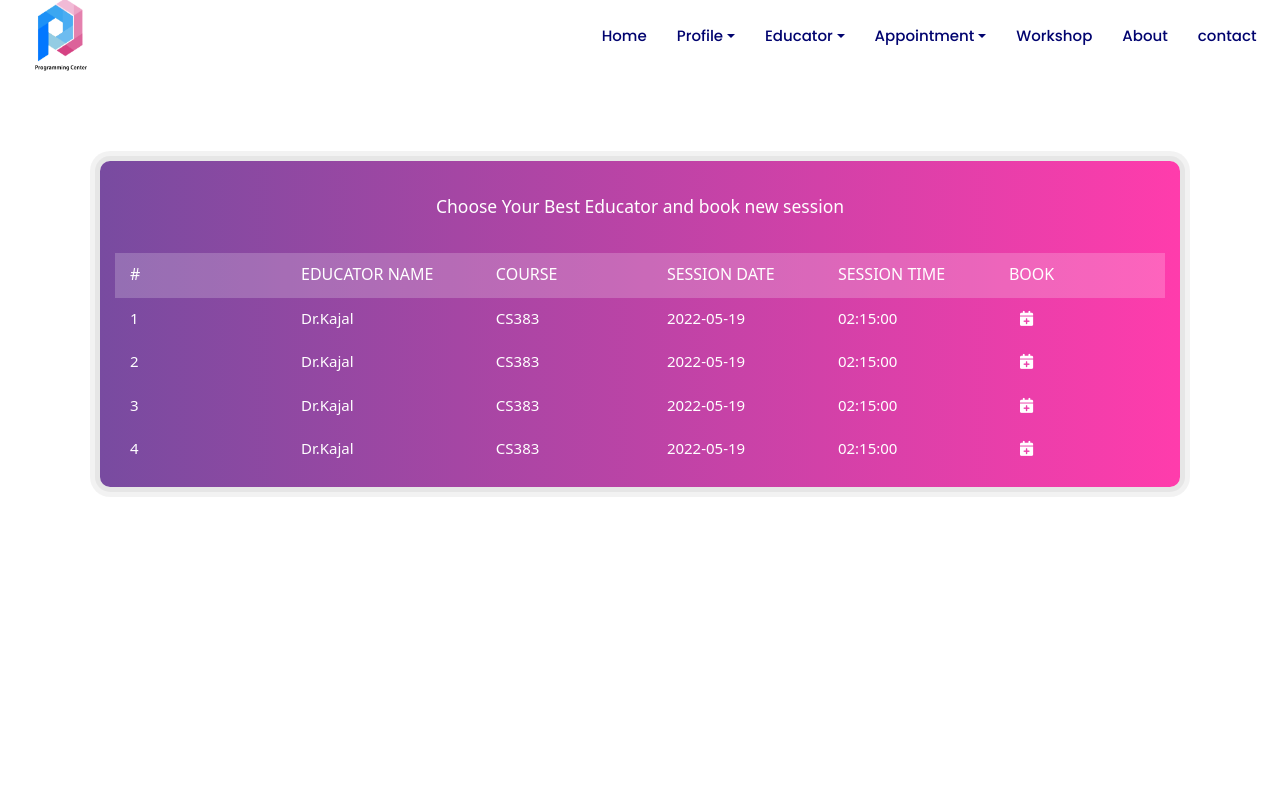
After one commit to Amani-AZ/ProCenter-383, a PHP site: page /student_schedule.html in a window 1280 px wide. The commit adds this page. Run offline with PHP 8.4, Linux system fonts and the light colour scheme; some libraries are stand-ins or nearby versions.

Commit message:
Arwa 1st update

```diff
--- /dev/null
+++ b/student_schedule.html
@@ -0,0 +1,180 @@
+<html>
+  <head>
+    <title>Student Schedule</title>
+
+    <!-- Required meta tags -->
+    <meta charset="utf-8">
+    <meta name="viewport" content="width=device-width, initial-scale=1">
+
+    <!-- Bootstrap CSS -->
+    <!-- <link href="https://cdn.jsdelivr.net/npm/bootstrap@5.0.2/dist/css/bootstrap.min.css" rel="stylesheet" integrity="sha384-EVSTQN3/azprG1Anm3QDgpJLIm9Nao0Yz1ztcQTwFspd3yD65VohhpuuCOmLASjC" crossorigin="anonymous"> -->
+
+    <!-- fontawesome for icons -->
+    <script src="https://kit.fontawesome.com/f67ca12063.js" crossorigin="anonymous"></script>
+    <link rel="stylesheet" href="https://maxcdn.bootstrapcdn.com/bootstrap/3.4.1/css/bootstrap.min.css">
+    <script src="https://ajax.googleapis.com/ajax/libs/jquery/3.6.0/jquery.min.js"></script>
+    <script src="https://maxcdn.bootstrapcdn.com/bootstrap/3.4.1/js/bootstrap.min.js"></script>
+    <link href="https://cdn.jsdelivr.net/npm/bootstrap@5.2.1/dist/css/bootstrap.min.css" rel="stylesheet">
+    <script src="https://cdn.jsdelivr.net/npm/bootstrap@5.2.1/dist/js/bootstrap.bundle.min.js"></script>
+    <link rel="stylesheet" href="https://cdn.jsdelivr.net/npm/bootstrap-icons@1.9.1/font/bootstrap-icons.css">
+    <link href="https://fonts.googleapis.com/css?family=Open+Sans:300,300i,400,400i,600,600i,700,700i|Montserrat:300,300i,400,400i,500,500i,600,600i,700,700i|Poppins:300,300i,400,400i,500,500i,600,600i,700,700i" rel="stylesheet">
+    <script src="https://ajax.googleapis.com/ajax/libs/jquery/3.6.0/jquery.min.js"></script>
+    <link href="style.css" rel="stylesheet">
+
+  </head>
+  <body>
+
+       <!--------------------------------Start Header---------------------------------------->
+
+ <header id="header" >
+    <nav id="navbar" class="navbar navbar-expand-lg  ">
+        <div class="container-fluid pt-2">
+          <a class="navbar-brand  " href="#"><img src="Pictures/Logo-clear.png" alt="ProCenter logo" class="img-fluid "></a>
+          <button class="navbar-toggler  " type="button" data-bs-toggle="collapse" data-bs-target="#navbarSupportedContent" aria-controls="navbarSupportedContent" aria-expanded="false" aria-label="Toggle navigation">
+            <span class="navbar-toggler-icon "></span>
+          </button>
+          <div class="collapse navbar-collapse justify-content-end  " id="navbarSupportedContent">
+            <ul class="navbar-nav mr-sm-2 ">
+              <li class="nav-item ">
+                <a class="nav-link line" aria-current="page" href="index.php">Home</a>
+              </li>
+              <li class="nav-item dropdown">
+              <a class="nav-link dropdown-toggle line" href="#" id="navbarDropdown" role="button" data-bs-toggle="dropdown" aria-expanded="false">
+                  Profile
+                </a>
+                <ul class="dropdown-menu" aria-labelledby="navbarDropdown">
+                  <li><a class="dropdown-item" href="#"><i class="bi bi-pencil-square px-3"></i>Edit profile </a></li>
+                  <li><a class="dropdown-item" href="#"><i class="bi bi-bell px-3"></i> Notification </a></li>
+                  <li><hr class="dropdown-divider"></li>
+                  <li><a class="dropdown-item" href="#"><i class="bi bi-box-arrow-right px-3"></i>Log out </a></li>
+                </ul>
+              </li>
+
+              <li class="nav-item dropdown">
+              <a class="nav-link dropdown-toggle line" href="#" id="navbarDropdown" role="button" data-bs-toggle="dropdown" aria-expanded="false">
+                  Educator
+                </a>
+                <ul class="dropdown-menu" aria-labelledby="navbarDropdown">
+                  <li><a class="dropdown-item" href="#">Find an educator</a></li>
+                  <li><a class="dropdown-item" href="be_educator.php">Be an educator</a></li>
+                </ul>
+              </li>
+              <li class="nav-item dropdown">
+              <a class="nav-link dropdown-toggle  line" href="#" id="navbarDropdown" role="button" data-bs-toggle="dropdown" aria-expanded="false">
+                  Appointment
+                </a>
+                <ul class="dropdown-menu" aria-labelledby="navbarDropdown">
+                  <li><a class="dropdown-item " href="#">My Appointment</a></li>
+                  <li><a class="dropdown-item " href="#">My materials</a></li>
+                </ul>
+              </li>
+              <li class="nav-item">
+                <a class="nav-link line" href="workshop.php">Workshop</a>
+              </li>
+              <li class="nav-item">
+                <a class="nav-link line" href="about.php">About</a>
+              </li>
+              <li class="nav-item">
+                <a class="nav-link line" href="contact.php">contact</a>
+              </li>
+              <!-- <li class="nav-item dropdown">
+              <img class="h-100 w-100 px-5 dropdown-toggle line" src="Pictures/icons8-verified-account-64.png" id="navbarDropdown" role="button" data-bs-toggle="dropdown" aria-expanded="false">
+              </img>
+                <ul class="dropdown-menu" aria-labelledby="navbarDropdown">
+                  <li><a class="dropdown-item" href="#"><i class="bi bi-pencil-square px-3"></i>Edit profile </a></li>
+                  <li><a class="dropdown-item" href="#"><i class="bi bi-bell px-3"></i> Notification </a></li>
+                  <li><hr class="dropdown-divider"></li>
+                  <li><a class="dropdown-item" href="#"><i class="bi bi-box-arrow-right px-3"></i>Log out </a></li>
+                </ul>
+              </li> -->
+            </ul>
+
+        </div>
+        </div>
+    </nav>
+</header>
+<!-- ---------------------------------------------- End of header part------------------------------------------------------ -->
+    <div class="schedule container p-5">
+        <div class="row">
+            <div class="col-md-12">
+                <div class="panel">
+                    <div class="panel-heading">
+                        <div class="row">
+                            <div class="col-md-12">
+                                <h3 class="title text-white p-2">Choose Your Best Educator and book new session</h3>
+                            </div>
+                        </div>
+                    </div>
+                    <div class="panel-body table-responsive">
+                        <table class="table text-white" style="padding:0;">
+                            <thead>
+                                <tr>
+                                    <th>#</th>
+                                    <th>Educator Name</th>
+                                    <th>Course</th>
+                                    <th>Session Date</th>
+                                    <th>Session Time</th>
+                                    <th>Book</th>
+                                </tr>
+                            </thead>
+                            <tbody>
+                                <tr>
+                                    <td>1</td>
+                                    <td>Dr.Kajal</td>
+                                    <td>CS383</td>
+                                    <td>2022-05-19</td>
+                                    <td>02:15:00</td>
+                                    <td class="book">
+                                        <ul class="action-list">
+                                            <li><a href="#" data-tip="book"><i class="fa-solid fa-calendar-plus"></i></a></li>
+                                        </ul>
+                                    </td>
+                                </tr>
+                                <tr>
+                                    <td>2</td>
+                                    <td>Dr.Kajal</td>
+                                    <td>CS383</td>
+                                    <td>2022-05-19</td>
+                                    <td>02:15:00</td>
+                                    <td class="book">
+                                        <ul class="action-list">
+                                            <li><a href="#" data-tip="book"><i class="fa-solid fa-calendar-plus"></i></a></li>
+                                        </ul>
+                                    </td>
+                                </tr>
+                                <tr>
+                                    <td>3</td>
+                                    <td>Dr.Kajal</td>
+                                    <td>CS383</td>
+                                    <td>2022-05-19</td>
+                                    <td>02:15:00</td>
+                                    <td class="book">
+                                        <ul class="action-list">
+                                            <li><a href="#" data-tip="book"><i class="fa-solid fa-calendar-plus"></i></a></li>
+                                        </ul>
+                                    </td>
+                                </tr>
+                                <tr>
+                                    <td>4</td>
+                                    <td>Dr.Kajal</td>
+                                    <td>CS383</td>
+                                    <td>2022-05-19</td>
+                                    <td>02:15:00</td>
+                                    <td class="book">
+                                        <ul class="action-list">
+                                            <li><a href="#" data-tip="book"><i class="fa-solid fa-calendar-plus"></i></a></li>
+                                        </ul>
+                                    </td>
+                                </tr>
+                                    </tbody>
+                                </table>
+                            </div>
+                        </div>
+                    </div>
+                </div>
+            </div>
+        </div>
+    </div>
+
+    </body>
+</html>
--- a/style.css
+++ b/style.css
@@ -342,3 +342,69 @@
   margin: -30px -30px 15px -30px;
   position: relative;
 }
+/*  ===================== CSS for Tables ==========================*/
+.schedule{
+  margin-top: 5%;
+}
+.panel{
+  background: linear-gradient(to right , #784BA0, #FF3CAC);
+  border-radius: 10px;
+  border: none;
+  box-shadow: 0 0 0 5px rgba(0,0,0,0.05),0 0 0 10px rgba(0,0,0,0.05);
+}
+.panel .panel-heading .title{
+  padding-left: 10px;
+  margin-top: 20px;
+  text-align: center;
+}
+.panel .panel-body .table thead tr th{
+  color: #fff;
+  background-color: rgba(255, 255, 255, 0.2);
+  font-size: 16px;
+  font-weight: 500;
+  text-transform: uppercase;
+  /* padding: 12px; */
+  padding: 10px 5px 12px 15px;
+  border: none;
+}
+.panel .panel-body .table .stuName{
+  padding-right: 30px;
+}
+.panel .panel-body .table .book{
+  padding-left: 20px;
+}
+.panel .panel-body .table .cancel{
+  padding-left: 30px;
+}
+/* .panel .panel-body .table .table-hover tbody tr:hover td {
+  background-color: #fff;
+} */
+.panel .panel-body .table tbody tr td{
+  color: #fff;
+  font-size: 15px;
+  padding: 10px 13px 12px 15px;
+  vertical-align: middle;
+  border: none;
+  width: 90px;
+}
+.panel .panel-body .table tbody .action-list{
+  padding: 0;
+  margin: 0;
+  list-style: none;
+}
+.panel .panel-body .table tbody .action-list li a{
+  color: #fff;
+  font-size: 15px;
+  position: relative;
+  z-index: 1;
+  transition: all 0.3s ease 0s;
+}
+.panel .panel-body .table tbody a{
+  color: #fff;
+  font-size: 15px;
+  position: relative;
+  z-index: 1;
+  transition: all 0.3s ease 0s;
+  padding-right: 15px;
+  padding-left:6px;
+}
```
Also changed, not shown: admin-requests.html (added, +137 -0 lines), student_appointment.html (added, +180 -0 lines), student_materials.html (added, +170 -0 lines).
